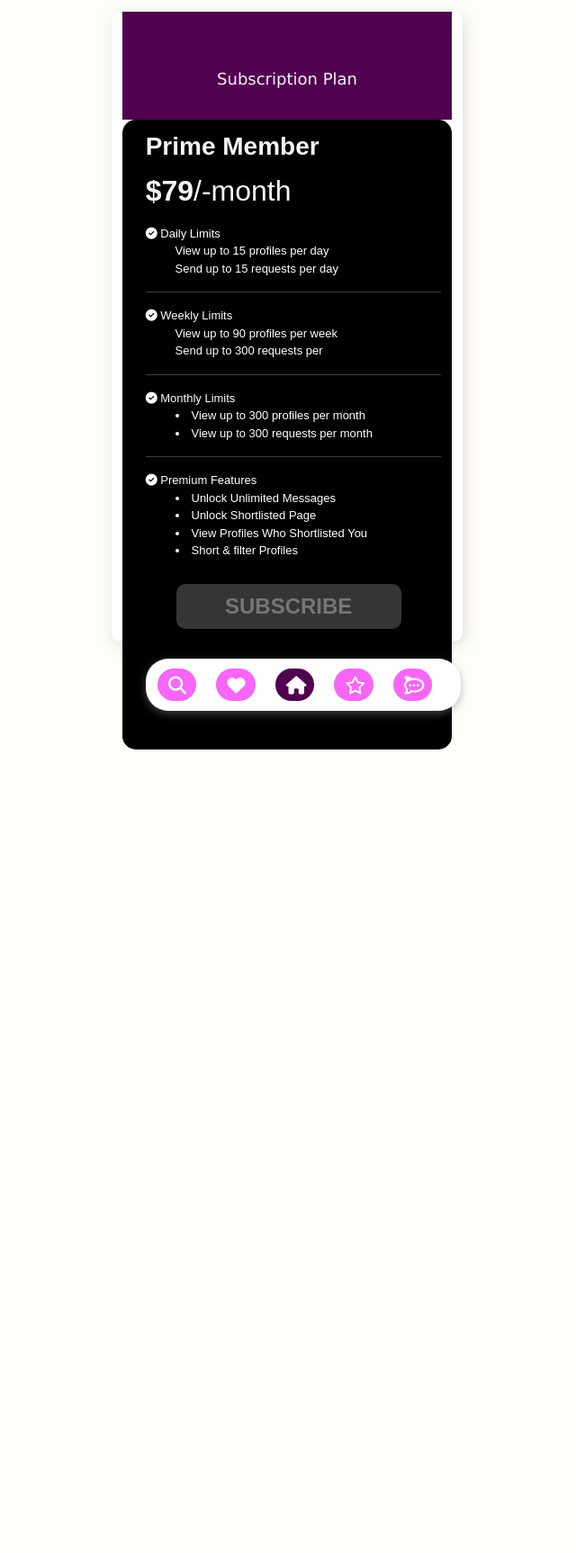
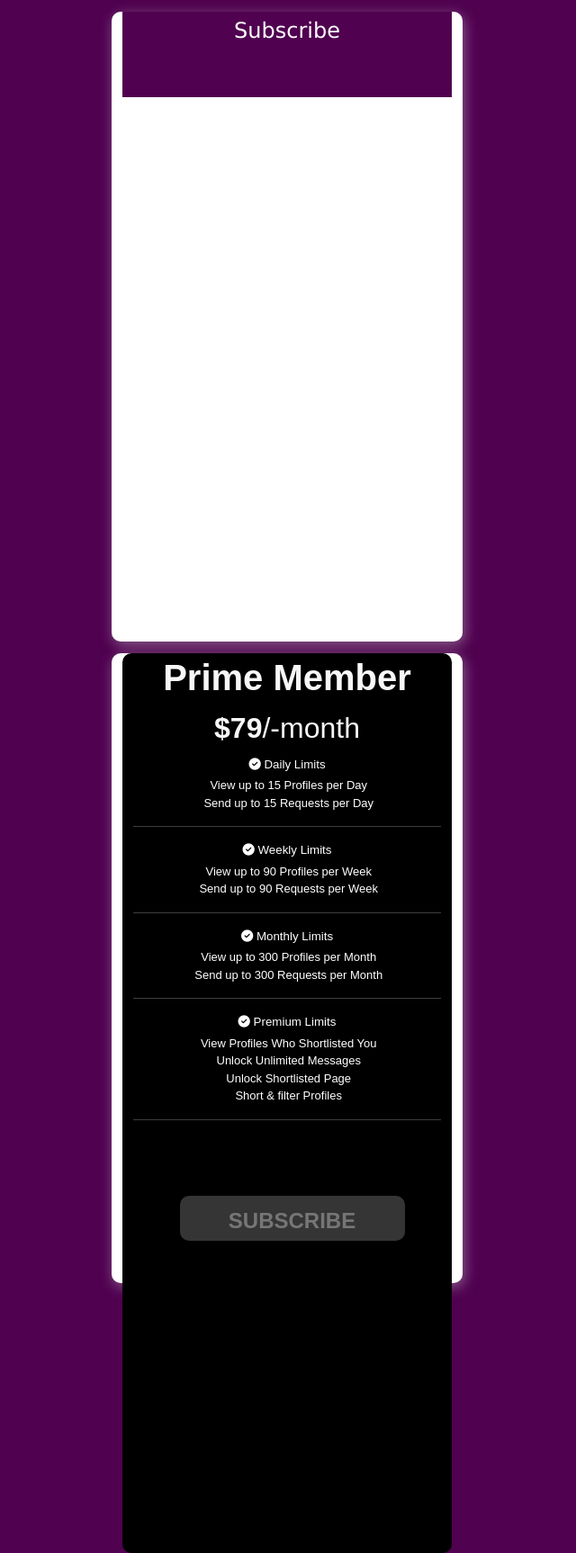
Before and after one commit to a7k4a6s3h0/learn_buds_matrimony, a Django app: page /subscription/subscribe in a window 1280 px wide. Shown: the whole page at 90% size, without its empty margins (388-1028 px from the left). Before the commit the page ends 833 px from the top, so only its background shows below. Run offline with Django 5.2, Linux system fonts and the light colour scheme; some libraries are stand-ins or nearby versions; some web fonts are replaced.

Commit message:
modify subscription.html

```diff
--- a/static/css/Addpayment.css
+++ b/static/css/Addpayment.css
@@ -1,4 +1,4 @@
-.container {
+.container-fluid{
     margin-top: 1%;
     margin-left: 40%;
     width:390px;
--- a/static/css/Subscribe.css
+++ b/static/css/Subscribe.css
@@ -1,56 +1,27 @@
-
-.container {
-    margin-top: 1%;
-    width: 300px;
-    /* height:700px; */
-    background: rgb(80, 1, 80);
-    box-shadow: 2px 4px 15px rgba(192, 192, 192, 0.5);
+body{
+  background-color:rgb(80, 1, 80) ;
 }
-  #c1 {
-    background: rgb(80, 1, 80);
+#h1{
+  height:95px;
+  background-color:rgb(80, 1, 80);
+  font-family:Verdana, Geneva, Tahoma, sans-serif;
+  padding-top:2%;
+  font-size:large;
+  color:white;
+}
+#h2{
   text-align: center;
-    display: flex;
-    justify-content: center;
-    width: 400px;
-    height: 120px;
-  }
-  #c2 {
+  padding-top:1%;
+  border-radius:10px;
+  height: 1000px;
   background-color: black;
-    border-radius: 15px;
-    width: 400px;
-    height:700px;
 }
 #btn1 {
   height: 50px;
   width: 250px;
-    padding:2%;
-    margin-right:4%;
-    margin-top:8%;
   background-color: rgb(53, 53, 53);
   font-size: x-large;
   font-weight: bold;
   color: rgb(119, 118, 118);
   border-radius: 10px;
 }
-  /* menu-bar */
-  .col-2 {
-    border-radius:40px;
-    margin-right: 18px;
-    height: 40px;
-    width: 45px;
-    color: white;
-    border: 2px solid white;
-    padding-right: 9%;
-  }
-  #footer{
-    display: flex;
-    justify-content: center;
-    margin-top: 8%;
-    margin-left: 4%;
-    background-color: white;
-    border-radius: 25px;
-    height: 58px;
-    width: 350px;
-    align-items: center;
-    box-shadow: 0px 3px 10px rgba(131, 130, 130, 0.5);
-  }
--- a/subscription/templates/AddPayment.html
+++ b/subscription/templates/AddPayment.html
@@ -11,7 +11,7 @@
 {% endblock style %}
 
 {% block content %}
-    <div class="container">
+    <div class="container-fluid">
       <div class="row">
         <div class="col d-flex justify-content-between flex-column flex-sm-row" id="row1">
           <div class="mb-2 mb-sm-0"><a href="{% url 'subscribe' %}" style="color: black;"><i class="fas fa-times fa-lg"></i></a></div>
--- a/subscription/templates/Subscribe.html
+++ b/subscription/templates/Subscribe.html
@@ -11,105 +11,64 @@
 {% endblock style %}
 
 {% block content %}
-    <div class="container">
+<div class="container-fluid">
   <div class="row">
-        <div class="col-12 col-md-6 col-lg-4" id="c1">
-          <span
-            style="
-              font-family:Verdana, Geneva, Tahoma, sans-serif;
-              padding-top: 18%;
-              font-size: large;
-              color: whitesmoke;
-            "
-            >Subscription Plan</span
-          >
+      <div class="col-md-12" id="h1">
+         <h4 class="text-center">Subscribe</h4>
       </div>
   </div>
+</div>
+
+<div class="container-fluid">
   <div class="row">
-        <div class="col-12 col-md-6 col-lg-4" id="c2">
-          <div style="margin: 4%">
-            <h3 style="font-weight: bold; color: whitesmoke">Prime Member</h3>
-            <span style="color: whitesmoke; font-size: xx-large"
+      <div class="col-md-12" id="h2">
+          <h1 style="font-weight: bold; color: rgb(248, 247, 247)">Prime Member</h1>
+          <span style="color: rgb(248, 247, 247); font-size: xx-large"
             ><b>$79</b>/-month</span
           >
-          </div>
-
-          <div style="padding-left: 4%">
-            <span style="color: white; font-size: small">
+          <div class="col-md-12" style="margin-top: 2%;">
+              <span style="color: white; font-size:smaller;">
                   <i class="fa-solid fa-circle-check" style="color: white"></i>
                   Daily Limits
                 </span>
-            <p style="color: white; padding-left: 10%; font-size: small">
-              View up to 15 profiles per day<br />Send up to 15 requests per day
+                <p style="color: white; padding-left: 10%; font-size: small;margin-top: 1%;margin-right: 9%;">
+                  View up to 15 Profiles per Day<br>Send up to 15 Requests per Day
                 </p>
-            <hr style="color: aliceblue" />
+                <hr style="color: aliceblue;">
           </div>
-
-          <div style="padding-left: 4%">
-            <span style="color: white; font-size: small">
+          <div class="col-md-12" style="margin-top: 2%;">
+              <span style="color: white; font-size:smaller;">
                   <i class="fa-solid fa-circle-check" style="color: white"></i>
                   Weekly Limits
                 </span>
-            <p style="color: white; padding-left: 10%; font-size: small">
-              View up to 90 profiles per week<br />Send up to 300 requests per
+                <p style="color: white; padding-left: 10%; font-size: small;margin-top: 1%;margin-right: 9%;">
+                  View up to 90 Profiles per Week<br>Send up to 90 Requests per Week
                 </p>
-            <hr style="color: aliceblue" />
+                <hr style="color: aliceblue;">
+          </div>
+          <div class="col-md-12" style="margin-top: 2%;">
+              <span style="color: white; font-size:smaller;">
+                  <i class="fa-solid fa-circle-check" style="color: white"></i>
+                  Monthly Limits
+                </span>
+                <p style="color: white; padding-left: 10%; font-size: small;margin-top: 1%;margin-right: 9%;">
+                  View up to 300 Profiles per Month<br>Send up to 300 Requests per Month
+                </p>
+                <hr style="color: aliceblue;">
+          </div>
+          <div class="col-md-12" style="margin-top: 2%;">
+              <span style="color: white; font-size:smaller;">
+                  <i class="fa-solid fa-circle-check" style="color: white"></i>
+                  Premium Limits
+                </span>
+                <p style="color: white; padding-left: 10%; font-size: small;margin-top: 1%;margin-right: 9%;">
+                   View Profiles Who Shortlisted You<br>Unlock Unlimited Messages<br>Unlock Shortlisted Page<br>Short & filter Profiles
+                </p>
+                <hr style="color: aliceblue;">
+                <div class="col-md-12" style="display: flex; justify-content: center; margin-top:2%">
+                  <a href="./Payment.html" class="btn" id="btn1">Subscribe</a>
                 </div>
 
-          <div style="padding-left: 4%">
-            <span style="color: white; font-size: small">
-              <i class="fa-solid fa-circle-check" style="color: white"></i>
-              Monthly Limits
-              <li style="color: white; font-size: small; padding-left: 10%">
-                View up to 300 profiles per month
-              </li>
-              <li style="color: white; font-size: small; padding-left: 10%">
-                View up to 300 requests per month
-              </li>
-            </span>
-            <hr style="color: aliceblue" />
-          </div>
-
-          <div style="padding-left: 4%">
-            <span style="color: white; font-size: small">
-              <i class="fa-solid fa-circle-check" style="color: white"></i>
-              Premium Features
-              <li style="color: white; font-size: small; padding-left: 10%">
-                Unlock Unlimited Messages
-              </li>
-              <li style="color: white; font-size: small; padding-left: 10%">
-                Unlock Shortlisted Page
-              </li>
-              <li style="color: white; font-size: small; padding-left: 10%">
-                View Profiles Who Shortlisted You
-              </li>
-              <li style="color: white; font-size: small; padding-left: 10%">
-                Short & filter Profiles
-              </li>
-            </span>
-          </div>
-          <div style="display: flex; justify-content: center;">
-            <a href="{% url 'addpayment' %}" class="btn" id="btn1">Subscribe</a>
-          </div>
-
-          <div
-            class="row"
-            id="footer">
-            <button class="col-2" style="background: rgb(247, 102, 247)">
-              <i class="fa-solid fa-magnifying-glass fa-lg"></i>
-            </button>
-            <button class="col-2" style="background: rgb(247, 102, 247)">
-              <i class="fa-solid fa-heart fa-lg"></i>
-            </button>
-            <button class="col-2" style="background: rgb(80, 1, 80);">
-              <i class="fa-solid fa-house fa-lg"></i>
-            </button>
-            <button class="col-2" style="background: rgb(247, 102, 247)">
-              <i class="fa-regular fa-star fa-lg"></i>
-            </button>
-            <button class="col-2" style="background: rgb(247, 102, 247)">
-              <i class="fa-brands fa-rocketchat fa-lg"></i>
-            </button>
           </div>
       </div>
   </div>
```
Lines whose indentation alone changed are shown as unchanged.
